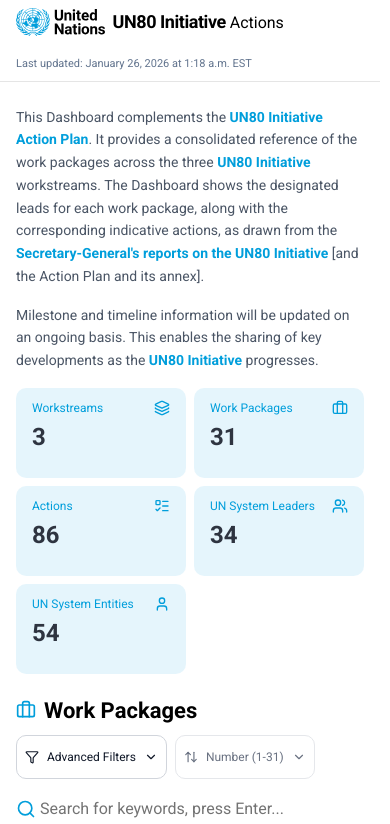
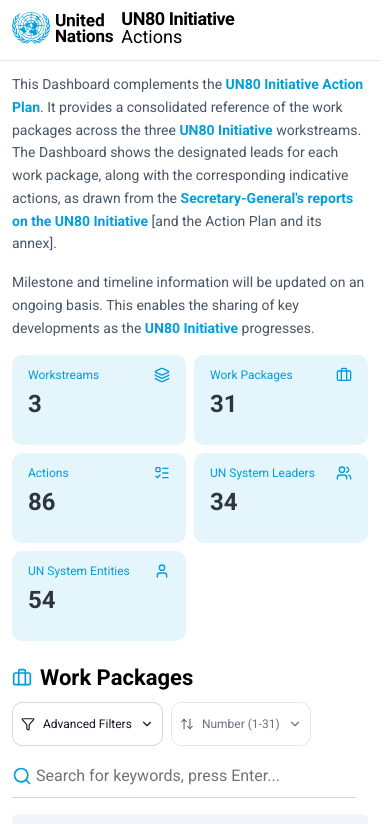
Before and after one commit to UN-EOSG-Analytics/un80-actions, a Next.js app: page / in a window 390 px wide. Shown: the top 824 px of the page. Built offline with nearby package versions, Linux system fonts and the light colour scheme.

Commit message:
fix header mobile

```diff
--- a/src/app/page.tsx
+++ b/src/app/page.tsx
@@ -395,7 +395,7 @@
         <Header onReset={handleResetAllWithCollapse} showLogin={false} />
 
         {/* Main Container */}
-        <main className="mx-auto w-full max-w-4xl px-4 pt-6 sm:px-8 sm:pt-8 md:px-12 lg:max-w-6xl lg:px-16 xl:max-w-7xl">
+        <main className="mx-auto w-full max-w-4xl px-3 pt-3 sm:px-8 sm:pt-8 md:px-12 lg:max-w-6xl lg:px-16 xl:max-w-7xl">
           <div className="space-y-6 pb-16">
             {/* Header with context info */}
             <ExplainerText />
--- a/src/components/DataCard.tsx
+++ b/src/components/DataCard.tsx
@@ -33,15 +33,12 @@
     <Tooltip>
       <TooltipTrigger asChild>
         <div
-          className={cn(
-            "relative h-[90px] w-full sm:h-[110px] md:h-[140px]",
-            className,
-          )}
+          className={cn("relative h-22.5 w-full sm:h-27.5 md:h-35", className)}
         >
           <div className="absolute inset-0 rounded-lg bg-white"></div>
-          <Card className="relative flex h-full w-full cursor-pointer flex-col items-start justify-start gap-0 rounded-lg border-0 bg-un-blue/10 px-3 py-3 pl-4 shadow-none transition-all hover:scale-[1.02] sm:px-4 sm:py-4 sm:pl-[26px] md:py-6">
+          <Card className="relative flex h-full w-full cursor-pointer flex-col items-start justify-start gap-0 rounded-lg border-0 bg-un-blue/10 px-3 py-3 pl-4 shadow-none transition-all hover:scale-[1.02] sm:px-4 sm:py-4 sm:pl-6.5 md:py-6">
             <div className="mb-1.5 flex w-full items-center justify-between gap-1.5 sm:mb-2 sm:gap-2 md:mb-3">
-              <p className="min-w-0 flex-1 truncate text-left text-[12px] leading-[16px] font-normal text-un-blue sm:text-[15px] sm:leading-[19px] md:text-[18px] md:leading-[23px] lg:text-[19px] lg:leading-[25px]">
+              <p className="min-w-0 flex-1 truncate text-left text-[12px] leading-4 font-normal text-un-blue sm:text-[15px] sm:leading-4.75 md:text-[18px] md:leading-5.75 lg:text-[19px] lg:leading-6.25">
                 {title}
               </p>
               <div className="mr-1 shrink-0 sm:mr-2.5">
@@ -49,7 +46,7 @@
               </div>
             </div>
             {showFiltered && filteredCount !== undefined ? (
-              <p className="text-left text-[24px] leading-[30px] font-bold text-[#2E3440] tabular-nums sm:text-[37px] sm:leading-[45px] md:text-[43px] md:leading-[51px] lg:text-[49px] lg:leading-[57px]">
+              <p className="text-left text-[24px] leading-7.5 font-bold text-[#2E3440] tabular-nums sm:text-[37px] sm:leading-11.25 md:text-[43px] md:leading-12.75 lg:text-[49px] lg:leading-14.25">
                 {filteredCount}
                 <span className="text-[16px] font-normal text-[#2E3440] sm:text-[22px] md:text-[26px] lg:text-[30px]">
                   /{value}
@@ -59,7 +56,7 @@
               <p
                 className={cn(
                   "text-left font-bold text-[#2E3440] tabular-nums",
-                  "text-[18px] leading-[24px] sm:text-[24px] sm:leading-[30px] md:text-[28px] md:leading-[34px] lg:text-[32px] lg:leading-[38px]",
+                  "text-[18px] leading-6 sm:text-[24px] sm:leading-7.5 md:text-[28px] md:leading-8.5 lg:text-[32px] lg:leading-9.5",
                 )}
               >
                 {completed}/{value}{" "}
@@ -68,7 +65,7 @@
                 </span>
               </p>
             ) : (
-              <p className="text-left text-[24px] leading-[30px] font-bold text-[#2E3440] tabular-nums sm:text-[37px] sm:leading-[45px] md:text-[43px] md:leading-[51px] lg:text-[49px] lg:leading-[57px]">
+              <p className="text-left text-[24px] leading-7.5 font-bold text-[#2E3440] tabular-nums sm:text-[37px] sm:leading-11.25 md:text-[43px] md:leading-12.75 lg:text-[49px] lg:leading-14.25">
                 {value}
               </p>
             )}
--- a/src/components/HeaderBar.tsx
+++ b/src/components/HeaderBar.tsx
@@ -63,8 +63,8 @@
   return (
     <>
       <header className="w-full border-b bg-background">
-        <div className="mx-auto w-full max-w-4xl px-4 py-2 sm:px-8 md:px-12 lg:max-w-6xl lg:px-16 xl:max-w-7xl">
-          <div className="flex flex-col gap-1 sm:flex-row sm:items-center sm:justify-between sm:gap-3">
+        <div className="mx-auto mt-1 mb-[-5] w-full max-w-4xl px-3 py-1.5 sm:px-8 sm:py-2 md:px-12 lg:max-w-6xl lg:px-16 xl:max-w-7xl">
+          <div className="flex flex-row items-center justify-between sm:gap-3">
             {/* Title Section */}
             <Link href="/" onClick={handleClick} className="group">
               <div className="flex flex-row items-center gap-x-2 lg:gap-x-3">
@@ -75,26 +75,25 @@
                     width={90}
                     height={90}
                     priority
-                    className="h-7 w-auto sm:h-8 lg:h-9"
+                    className="h-8 w-auto lg:h-9"
                   />
                 </div>
-                <div className="flex flex-row items-baseline gap-x-1 sm:gap-x-2">
-                  <h1 className="cursor-pointer text-lg leading-tight tracking-tight text-foreground group-hover:text-un-blue sm:text-2xl lg:text-4xl">
-                    <span className="leading-none font-bold">
+                <div className="flex flex-col gap-0 sm:flex-row sm:items-baseline sm:gap-x-2">
+                  <h1 className="cursor-pointer text-lg leading-none tracking-tight text-foreground group-hover:text-un-blue sm:text-2xl lg:text-4xl">
+                    <span className="font-bold whitespace-nowrap">
                       UN80 Initiative
                     </span>
                   </h1>
-
-                  <h1 className="cursor-pointer text-base leading-tight font-normal text-foreground group-hover:text-un-blue sm:text-xl lg:text-4xl">
+                  <h1 className="cursor-pointer text-lg leading-none font-normal text-foreground group-hover:text-un-blue sm:text-xl lg:text-4xl">
                     Actions
                   </h1>
                 </div>
               </div>
             </Link>
 
-            {/* Last updated – top right on desktop, below title on mobile */}
+            {/* Last updated – top right on desktop, hidden on mobile */}
             {lastUpdated && (
-              <p className="shrink-0 text-left text-[11px] text-slate-500 sm:text-right sm:text-sm">
+              <p className="hidden shrink-0 text-right text-sm text-slate-500 sm:block">
                 Last updated: {lastUpdated}
               </p>
             )}
--- a/src/components/LoginDialog.tsx
+++ b/src/components/LoginDialog.tsx
@@ -63,7 +63,7 @@
 
   return (
     <Dialog open={open} onOpenChange={handleOpenChange}>
-      <DialogContent className="sm:max-w-[425px]">
+      <DialogContent className="sm:max-w-106.25">
         <DialogHeader>
           <DialogTitle>Login</DialogTitle>
           <DialogDescription>
--- a/src/components/MilestoneTimeline.tsx
+++ b/src/components/MilestoneTimeline.tsx
@@ -78,7 +78,7 @@
                     "text-base font-medium",
                     isReached && "line-through",
                     milestone.label.toLowerCase() === "no longer relevant"
-                      ? "italic text-slate-500"
+                      ? "text-slate-500 italic"
                       : "text-gray-900",
                   )}
                 >
```
